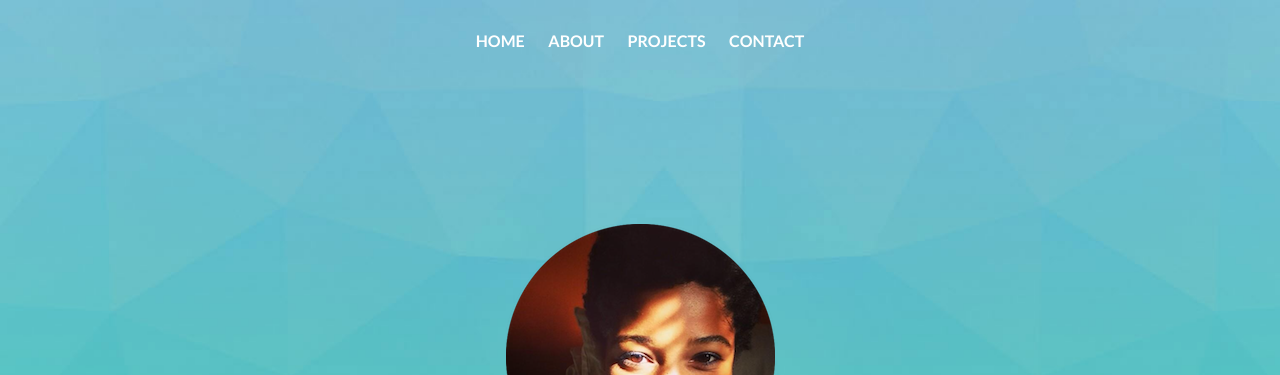
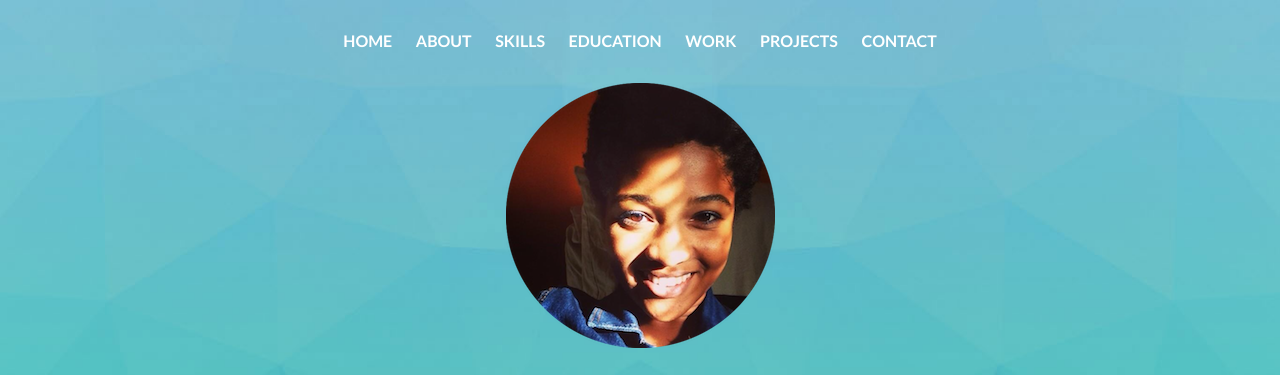
Before and after one commit to isalau/isalau.github.io, a plain HTML site: page index.html in a window 1280 px wide. Shown: the top 375 px of the page. Drawn offline with Linux system fonts and the light colour scheme.

Commit message:
fixed ui

```diff
--- a/css/style.css
+++ b/css/style.css
@@ -123,8 +123,8 @@ a.boxclose{
 	min-height:750px;
 }
 .banner-info{
-width:65%;
-margin: 141px auto 0 auto;
+/*width:65%;
+margin: 141px auto 0 auto;*/
 }
 .banner-right h1{
 font-size:34px;
@@ -150,8 +150,6 @@ border:2px solid #fff;
 .banner-right a:hover{
 border:2px solid #000;
 }
-
-
 
 .banner-me h1{
 font-size:34px;
--- a/index.html
+++ b/index.html
@@ -45,18 +45,15 @@ License URL: http://creativecommons.org/licenses/by/3.0/
 		<ul>
 			<li><a class="scroll" href="#home"><span>home</span></a></li>
 			<li><a class="scroll" href="#about"><span>about</span></a></li>
+			<li><a class="scroll" href="#skills"><span>skills</span></a></li>
+			<li><a class="scroll" href="#education"><span>education</span></a></li>
+			<li><a class="scroll" href="#work"><span>work</span></a></li>
 			<li><a class="scroll" href="#services"><span>projects</span></a></li>
-			<!-- <li><a class="scroll" href="#portfolio"><span>portfolio</span></a></li>
-			<li><a class="scroll" href="#testimonial"><span>Testimonial</span></a></li>
-			<li><a class="scroll" href="#blog"><span>blog</span></a></li>  -->
 			<li><a class="scroll" href="#contact"><span>Contact</span></a></li>
 			<div class="clearfix"> </div>
 		</ul>
 	</div>
 	<div class="banner-info">
-			<!-- <div class="banner-left">
-			</div>
-			<div class="banner-right"> -->
 			<div class= "banner-me">
 				<img src="images/me.png" alt=""/>
 				<h1>ISABEL LAURENCEAU</h1>
@@ -87,7 +84,7 @@ License URL: http://creativecommons.org/licenses/by/3.0/
 <div class="about-back"></div>
 
 <!--my skill-->
-<div class="my-skills text-center">
+<div class="my-skills text-center" id="skills">
 	<div class="container">
 		<h3>MY SKILLS</h3>
 		<div class="strip text-center"><img src="images/skill.png" alt=" "/></div>
@@ -146,7 +143,7 @@ License URL: http://creativecommons.org/licenses/by/3.0/
 
 
 <!--education-->
-<div class="education text-center">
+<div class="education text-center" id="education">
 	<div class="container">
 		<div class="edu-info">
 			<h3>EDUCATION</h3>
@@ -179,7 +176,7 @@ License URL: http://creativecommons.org/licenses/by/3.0/
 
 
 <!--work-->
-<div class="work-experience text-center">
+<div class="work-experience text-center" id = "work">
 	<div class="container">
 		<div class="work-info">
 			<h3>WORK EXPERIENCE</h3>
```
